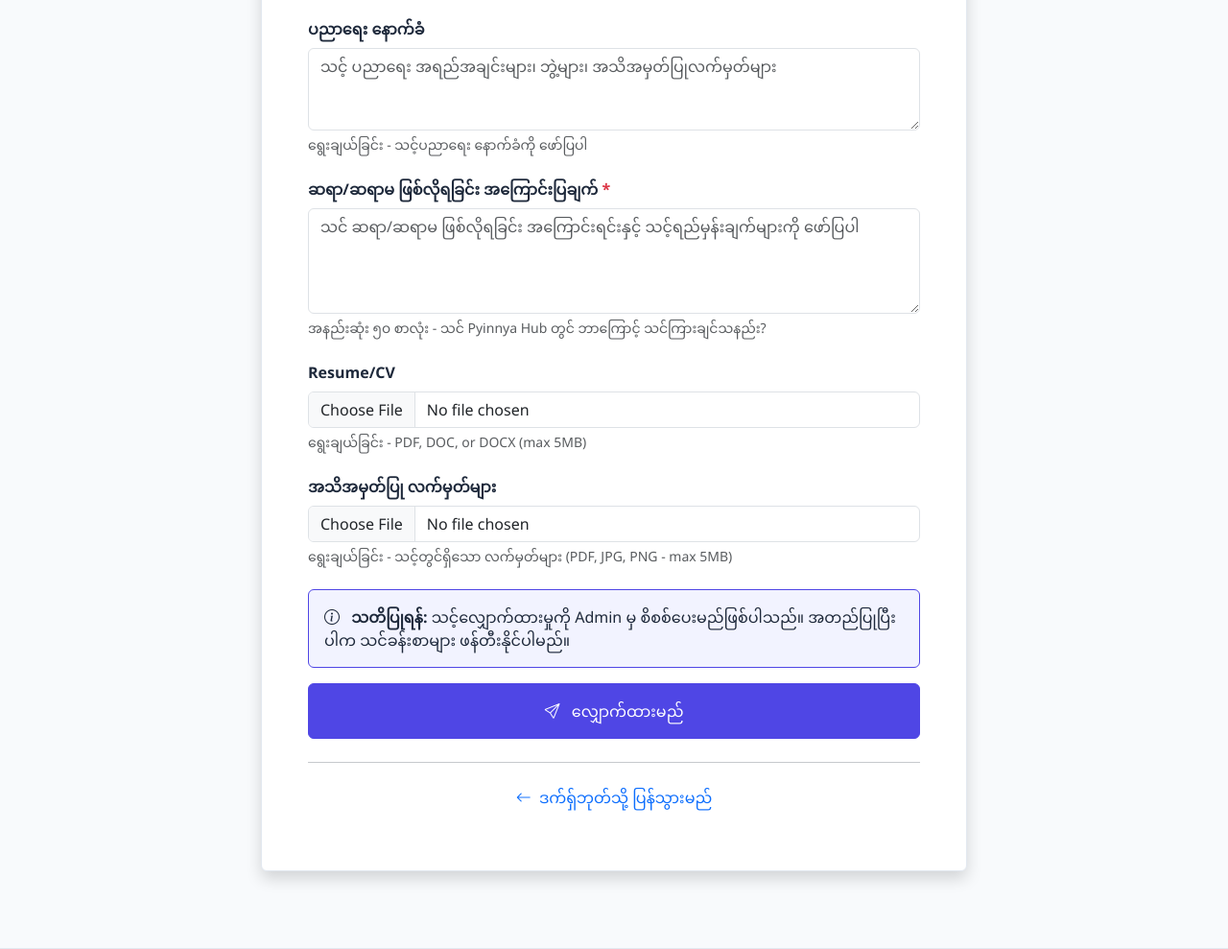
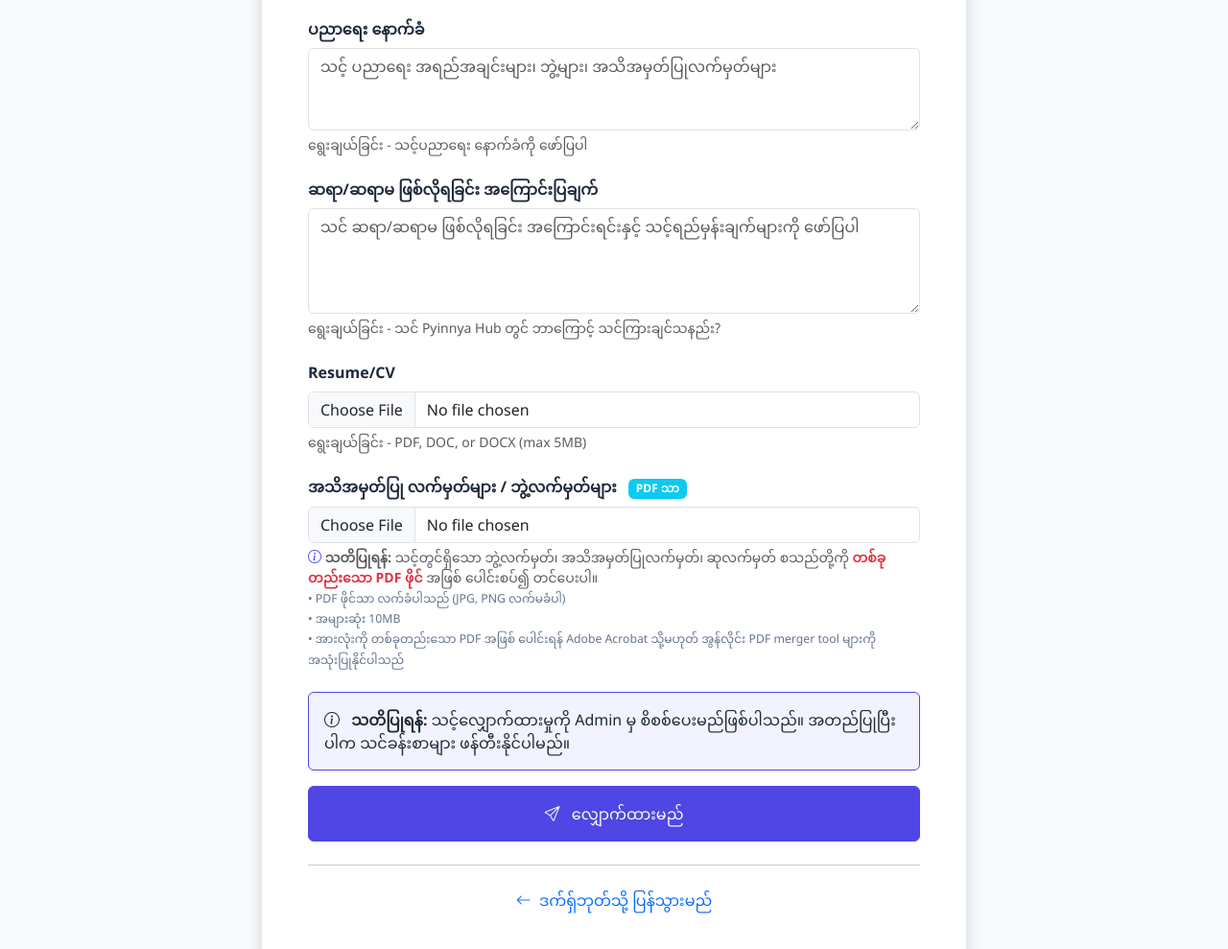
Before and after one commit to zayarminaye/pyinnyahub-v2, a Django app: page /apply-instructor/ in a window 1280 px wide. Shown: the part 591-1580 px from the top of the page at 96% size. Run offline with Django 4.2, Linux system fonts and the light colour scheme; the visitor is signed in with stand-in values (Sample User, id 1); data comes from the database, SQL or seed files in the repository; data that the repository does not hold is empty.

Commit message:
Fix: Certificate upload PDF-only with optional motivation
Changes:
- Restrict certificate upload to PDF only (10MB max)
- Make motivation field optional (blank=True, null=True)
- Add clear Burmese instructions for combining PDFs
- Update validator to enforce PDF-only with user-friendly error
- Remove motivation from required validation

Migration: users/migrations/0003

```diff
--- a/templates/users/apply_instructor.html
+++ b/templates/users/apply_instructor.html
@@ -47,10 +47,10 @@
                         </div>
 
                         <div class="mb-4">
-                            <label for="motivation" class="form-label fw-bold">ဆရာ/ဆရာမ ဖြစ်လိုရခြင်း အကြောင်းပြချက် <span class="text-danger">*</span></label>
-                            <textarea class="form-control" id="motivation" name="motivation" rows="4" required
+                            <label for="motivation" class="form-label fw-bold">ဆရာ/ဆရာမ ဖြစ်လိုရခြင်း အကြောင်းပြချက်</label>
+                            <textarea class="form-control" id="motivation" name="motivation" rows="4"
                                       placeholder="သင် ဆရာ/ဆရာမ ဖြစ်လိုရခြင်း အကြောင်းရင်းနှင့် သင့်ရည်မှန်းချက်များကို ဖော်ပြပါ">{{ form_data.motivation|default:'' }}</textarea>
-                            <div class="form-text">အနည်းဆုံး ၅၀ စာလုံး - သင် Pyinnya Hub တွင် ဘာကြောင့် သင်ကြားချင်သနည်း?</div>
+                            <div class="form-text">ရွေးချယ်ခြင်း - သင် Pyinnya Hub တွင် ဘာကြောင့် သင်ကြားချင်သနည်း?</div>
                         </div>
 
                         <div class="mb-4">
@@ -60,9 +60,22 @@
                         </div>
 
                         <div class="mb-4">
-                            <label for="certificates" class="form-label fw-bold">အသိအမှတ်ပြု လက်မှတ်များ</label>
-                            <input type="file" class="form-control" id="certificates" name="certificates" accept=".pdf,.jpg,.jpeg,.png">
-                            <div class="form-text">ရွေးချယ်ခြင်း - သင့်တွင်ရှိသော လက်မှတ်များ (PDF, JPG, PNG - max 5MB)</div>
+                            <label for="certificates" class="form-label fw-bold">
+                                အသိအမှတ်ပြု လက်မှတ်များ / ဘွဲ့လက်မှတ်များ
+                                <span class="badge bg-info ms-2">PDF သာ</span>
+                            </label>
+                            <input type="file" class="form-control" id="certificates" name="certificates" accept=".pdf">
+                            <div class="form-text">
+                                <i class="bi bi-info-circle text-primary"></i>
+                                <strong>သတိပြုရန်:</strong> သင့်တွင်ရှိသော ဘွဲ့လက်မှတ်၊ အသိအမှတ်ပြုလက်မှတ်၊ ဆုလက်မှတ် စသည်တို့ကို
+                                <strong class="text-danger">တစ်ခုတည်းသော PDF ဖိုင်</strong> အဖြစ် ပေါင်းစပ်၍ တင်ပေးပါ။
+                                <br>
+                                <small class="text-muted">
+                                    • PDF ဖိုင်သာ လက်ခံပါသည် (JPG, PNG လက်မခံပါ)<br>
+                                    • အများဆုံး 10MB<br>
+                                    • အားလုံးကို တစ်ခုတည်းသော PDF အဖြစ် ပေါင်းရန် Adobe Acrobat သို့မဟုတ် အွန်လိုင်း PDF merger tool များကို အသုံးပြုနိုင်ပါသည်
+                                </small>
+                            </div>
                         </div>
 
                         <div class="alert alert-info">
--- a/users/models.py
+++ b/users/models.py
@@ -228,7 +228,7 @@ class InstructorApplication(TimeStampedModel):
     experience = models.TextField(help_text='Teaching or professional experience')
     expertise = models.CharField(max_length=255, help_text='Areas of expertise')
     education = models.TextField(blank=True, null=True)
-    motivation = models.TextField(help_text='Why do you want to become an instructor?')
+    motivation = models.TextField(blank=True, null=True, help_text='Why do you want to become an instructor? (Optional)')
 
     # Optional document uploads
     resume = models.FileField(
@@ -243,7 +243,7 @@ class InstructorApplication(TimeStampedModel):
         blank=True,
         null=True,
         validators=[validate_instructor_certificate],
-        help_text='Certificates (max 5MB, PDF/JPG/PNG)'
+        help_text='Combined certificates/degrees in one PDF (max 10MB, PDF only)'
     )
 
     # Review fields
--- a/users/views.py
+++ b/users/views.py
@@ -543,14 +543,11 @@ def apply_instructor_view(request):
 
         # Validation
         errors = []
-        if not all([expertise, experience, motivation]):
+        if not all([expertise, experience]):
             errors.append("ကျေးဇူးပြု၍ လိုအပ်သော အချက်အလက်များကို ဖြည့်ပေးပါ။")
 
         if experience and len(experience) < 50:
             errors.append("အတွေ့အကြုံဖော်ပြချက် အနည်းဆုံး ၅၀ စာလုံး ရှိရပါမည်။")
-
-        if motivation and len(motivation) < 50:
-            errors.append("လျှောက်ထားရခြင်း အကြောင်းပြချက် အနည်းဆုံး ၅၀ စာလုံး ရှိရပါမည်။")
 
         if errors:
             for error in errors:
@@ -564,7 +561,7 @@ def apply_instructor_view(request):
                 expertise=expertise,
                 experience=experience,
                 education=education if education else '',
-                motivation=motivation,
+                motivation=motivation if motivation else '',
             )
 
             # Save optional file uploads
```
Also changed, not shown: core/utils.py (+6 -9 lines), users/migrations/0003_alter_instructorapplication_certificates_and_more.py (added).
